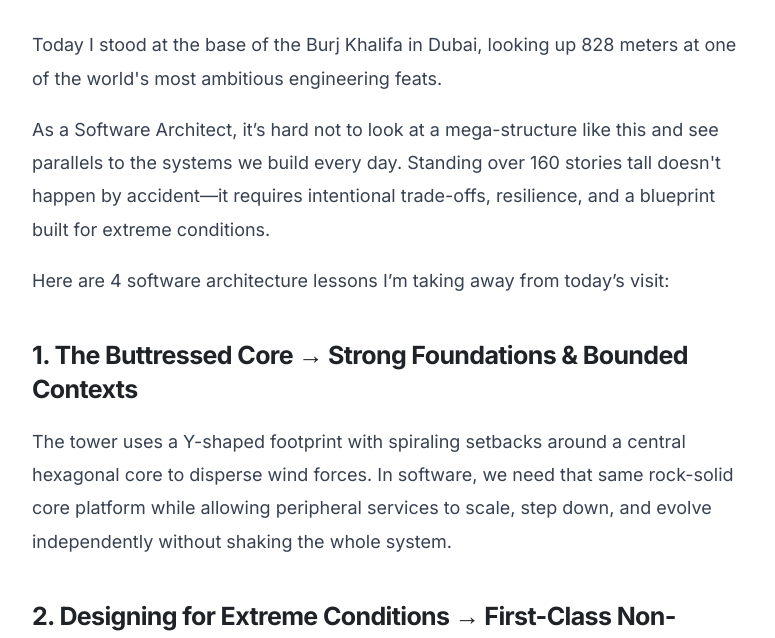
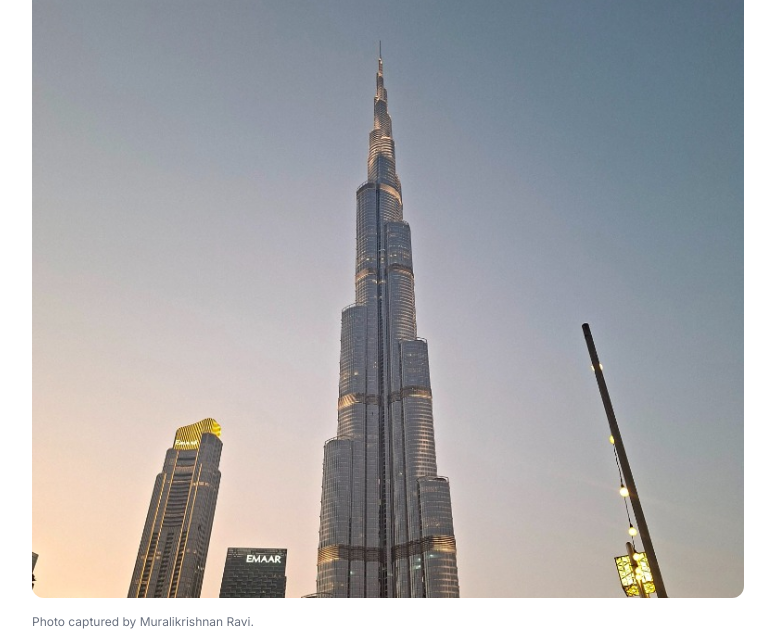
Before and after one commit to mrmuravi/muralikrishnanravi.github.io, a plain HTML site: page blogs/burj-khalifa-software-architecture.html in a window 1280 px wide. Shown: the part 496-1134 px from the top of the page, without its empty margins (252-1027 px from the left). Drawn offline with Linux system fonts and the light colour scheme.

Commit message:
update image on burj khalifa article

```diff
--- a/blogs/burj-khalifa-software-architecture.html
+++ b/blogs/burj-khalifa-software-architecture.html
@@ -10,6 +10,7 @@
   <meta property="og:title" content="4 Software Architecture Lessons from the Burj Khalifa" />
   <meta property="og:description" content="A visit to the Burj Khalifa in Dubai offers lessons on strong foundations, designing for extreme conditions, scaling infrastructure, and explicit contracts." />
   <meta property="og:url" content="https://muralikrishnanravi.github.io/blogs/burj-khalifa-software-architecture.html" />
+  <meta property="og:image" content="https://muralikrishnanravi.github.io/assets/burj-khalifa-dubai.jpg" />
   <meta name="twitter:card" content="summary" />
   <meta name="theme-color" content="#ffffff" />
   <link rel="preconnect" href="https://fonts.googleapis.com" />
@@ -36,6 +37,9 @@
     .share-actions button:hover, .share-actions a:hover { border-color: #1e3a8a; color: #1e3a8a; background: #eff3ff; }
     .share-actions svg { width: 17px; height: 17px; }
     .share-status { font-size: 12px; color: #6b7280; }
+    figure { margin: 32px 0 48px; }
+    figure img { width: 100%; height: auto; max-height: 620px; object-fit: cover; border-radius: 12px; }
+    figcaption { margin-top: 10px; font-size: 12px; line-height: 1.6; color: #6b7280; }
     footer { border-top: 1px solid #f3f4f6; padding: 32px 24px; text-align: center; font-size: 14px; color: #6b7280; }
     .skip { position: absolute; left: -9999px; }
     .skip:focus { left: 16px; top: 16px; padding: 12px; background: white; }
@@ -56,6 +60,10 @@
         <h1 id="post-title">4 Software Architecture Lessons from the Burj Khalifa</h1>
         <p class="meta">By Muralikrishnan Ravi · <time datetime="2026-11-20">20 November 2026</time></p>
       </header>
+      <figure>
+        <img src="../assets/burj-khalifa-dubai.jpg" alt="The Burj Khalifa rising above the Dubai skyline at dusk" />
+        <figcaption>Photo captured by Muralikrishnan Ravi.</figcaption>
+      </figure>
       <div class="share-actions" aria-label="Share this article">
         <button type="button" class="share-button" aria-label="Share article" title="Share">
           <svg viewBox="0 0 24 24" fill="none" stroke="currentColor" stroke-width="1.8" aria-hidden="true"><circle cx="18" cy="5" r="3"/><circle cx="6" cy="12" r="3"/><circle cx="18" cy="19" r="3"/><path d="m8.7 10.7 6.6-4.1M8.7 13.3l6.6 4.1"/></svg>
```
Also changed, not shown: assets/burj-khalifa-dubai.jpg (added).
